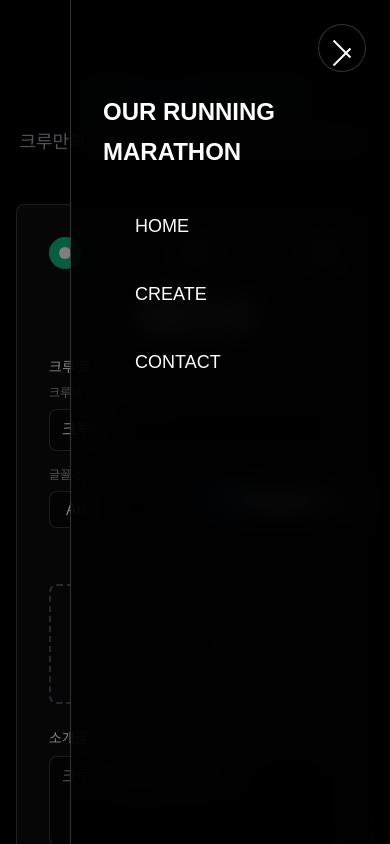
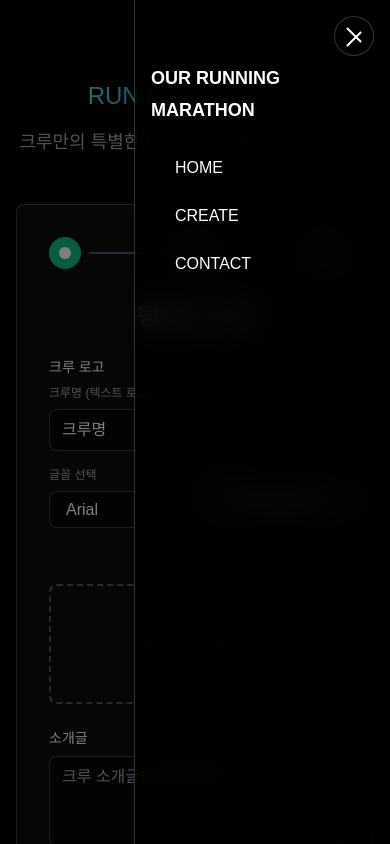
Before and after one commit to WHS95/running_crew_certification_maker, a Next.js app: page /certification in a window 390 px wide. Both pictures are taken after a click on the button 342 px from the left and 48 px from the top of the page. Shown: the top 844 px of the page. Built offline with nearby package versions, Linux system fonts and the light colour scheme.

Commit message:
Refactor StaggerdMenu component for improved responsiveness and visual consistency, adjusting button sizes, layout spacing, and text styles.

```diff
--- a/src/components/StaggerdMenu.tsx
+++ b/src/components/StaggerdMenu.tsx
@@ -73,22 +73,22 @@ export default function StaggerdMenu() {
     <>
       <button
         onClick={() => setIsOpen(!isOpen)}
-        className='fixed top-6 right-6 z-50 w-12 h-12 bg-black/20 backdrop-blur-sm border border-white/20 rounded-full flex items-center justify-center hover:bg-black/30 transition-colors'
+        className='fixed top-4 right-4 sm:top-6 sm:right-6 z-50 w-10 h-10 sm:w-12 sm:h-12 bg-black/20 backdrop-blur-sm border border-white/20 rounded-full flex items-center justify-center hover:bg-black/30 transition-colors'
       >
-        <div className='relative w-6 h-6'>
+        <div className='relative w-5 h-5 sm:w-6 sm:h-6'>
           <span
-            className={`absolute top-1 left-0 w-6 h-0.5 bg-white transition-all duration-300 ${
-              isOpen ? "rotate-45 top-3" : ""
+            className={`absolute top-1 left-0 w-5 sm:w-6 h-0.5 bg-white transition-all duration-300 ${
+              isOpen ? "rotate-45 sm:top-3 top-2" : ""
             }`}
           />
           <span
-            className={`absolute top-3 left-0 w-6 h-0.5 bg-white transition-all duration-300 ${
+            className={`absolute sm:top-3 top-2 left-0 w-5 sm:w-6 h-0.5 bg-white transition-all duration-300 ${
               isOpen ? "opacity-0" : ""
             }`}
           />
           <span
-            className={`absolute top-5 left-0 w-6 h-0.5 bg-white transition-all duration-300 ${
-              isOpen ? "-rotate-45 top-3" : ""
+            className={`absolute sm:top-5 top-3 left-0 w-5 sm:w-6 h-0.5 bg-white transition-all duration-300 ${
+              isOpen ? "-rotate-45 sm:top-3 top-2" : ""
             }`}
           />
         </div>
@@ -104,22 +104,22 @@ export default function StaggerdMenu() {
 
       <nav
         ref={menuRef}
-        className={`fixed top-0 right-0 h-full w-80 z-40 transform transition-transform duration-500 ease-out ${
+        className={`fixed top-0 right-0 h-full w-64 sm:w-72 md:w-80 z-40 transform transition-transform duration-500 ease-out ${
           isOpen
             ? "translate-x-0 pointer-events-auto"
             : "translate-x-full pointer-events-none"
         }`}
       >
         <div className='h-full bg-black/80 backdrop-blur-lg border-l border-white/20'>
-          <div className='pt-24 px-8'>
-            <div className='mb-8'>
-              <h2 className='text-2xl font-bold text-white mb-2'>
+          <div className='pt-16 sm:pt-20 md:pt-24 px-4 sm:px-6 md:px-8'>
+            <div className='mb-6 sm:mb-8'>
+              <h2 className='text-lg sm:text-xl md:text-2xl font-bold text-white mb-1 sm:mb-2'>
                 OUR RUNNING
               </h2>
-              <h2 className='text-2xl font-bold text-white'>MARATHON</h2>
+              <h2 className='text-lg sm:text-xl md:text-2xl font-bold text-white'>MARATHON</h2>
             </div>
 
-            <ul className='space-y-4'>
+            <ul className='space-y-2 sm:space-y-3 md:space-y-4'>
               {menuItems.map((item, index) => (
                 <li key={item.href}>
                   <div
@@ -130,10 +130,10 @@ export default function StaggerdMenu() {
                   >
                     <a
                       href={item.href}
-                      className='flex items-center space-x-4 text-white hover:text-gray-300 transition-colors text-lg py-3 px-4 rounded-lg hover:bg-white/10'
+                      className='flex items-center space-x-3 sm:space-x-4 text-white hover:text-gray-300 transition-colors text-base sm:text-lg py-2 sm:py-3 px-3 sm:px-4 rounded-lg hover:bg-white/10'
                       onClick={() => setIsOpen(false)}
                     >
-                      <span className='text-2xl'>{item.icon}</span>
+                      <span className='text-lg sm:text-xl md:text-2xl'>{item.icon}</span>
                       <span className='font-medium'>{item.label}</span>
                     </a>
                   </div>
```
